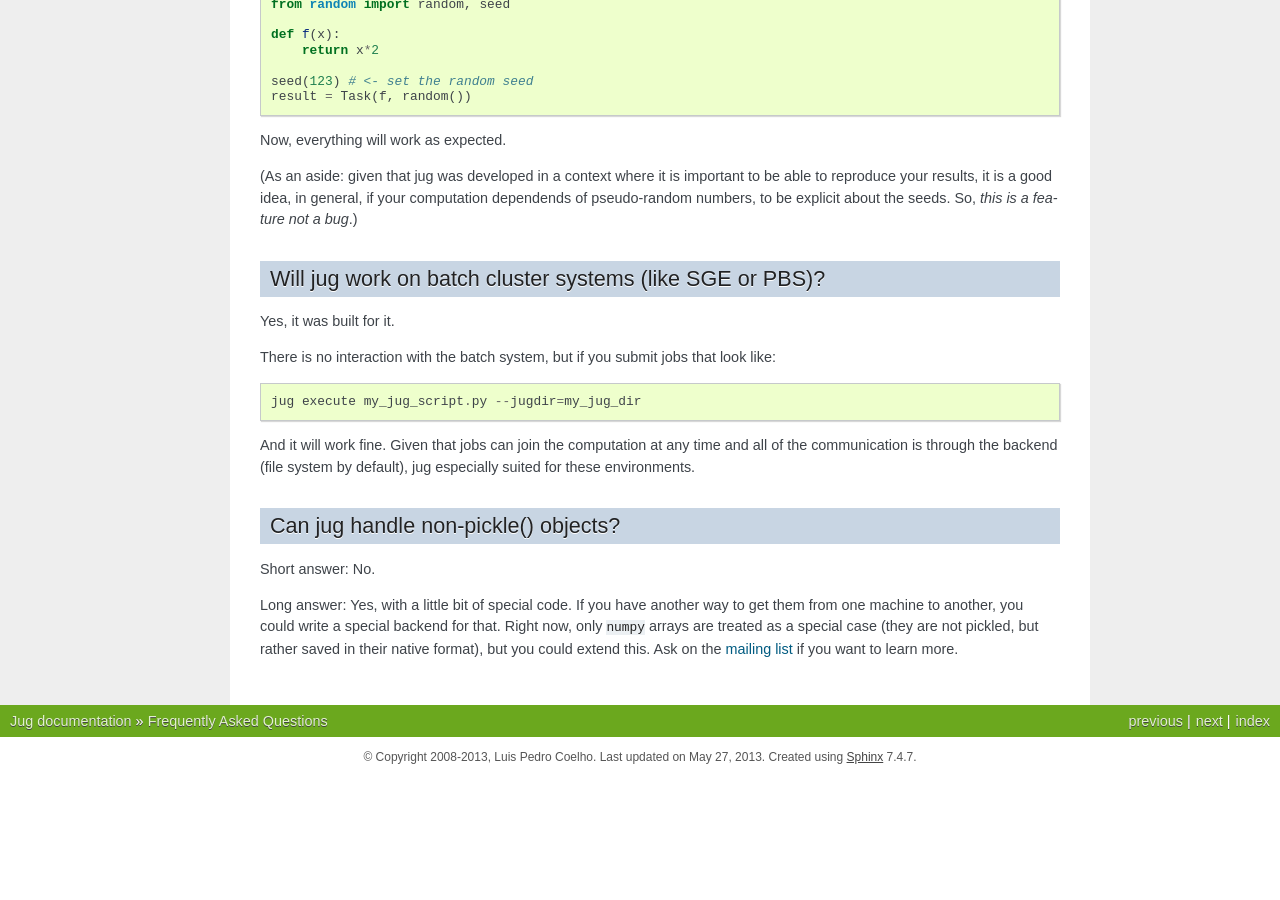
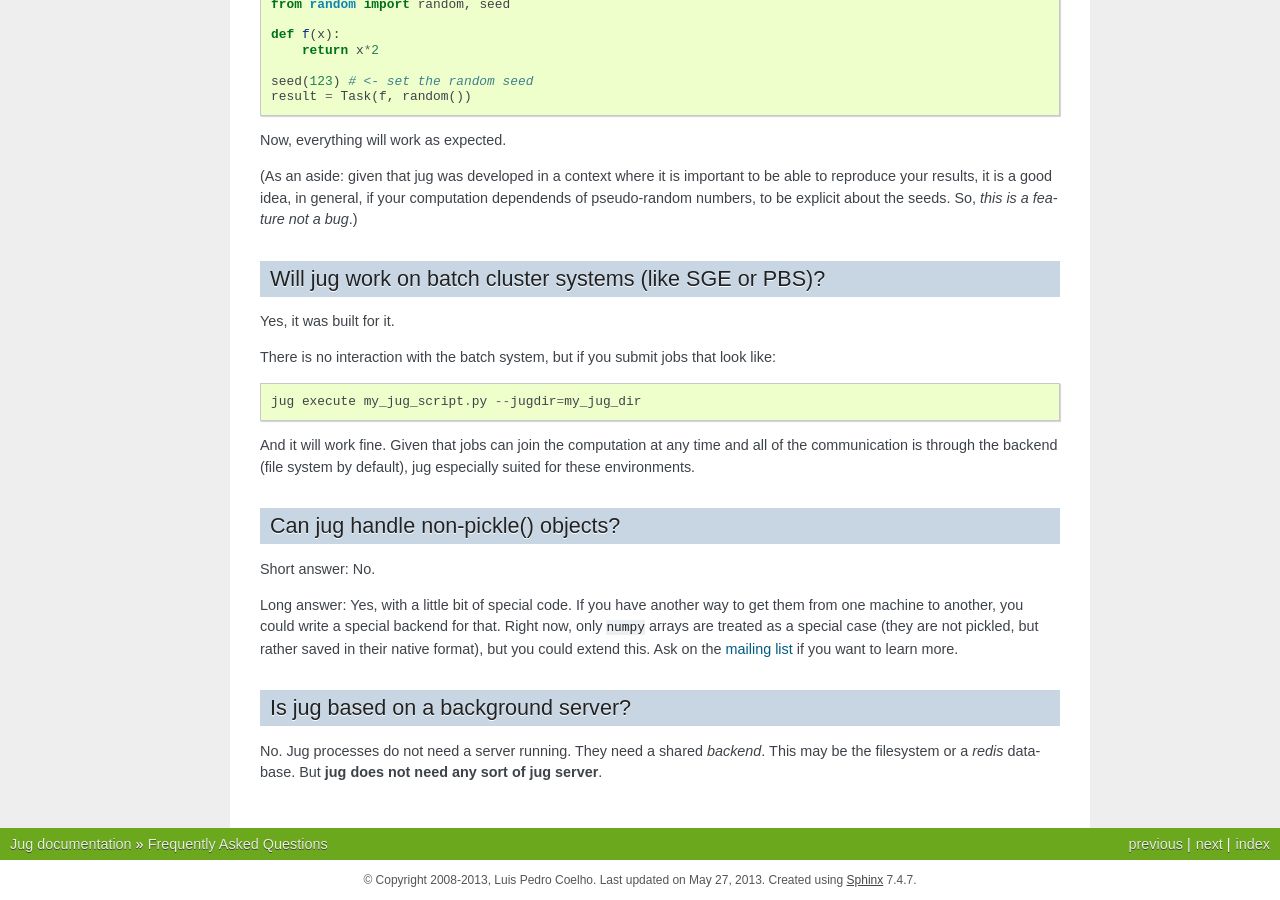
Before and after one commit to luispedro/jug, a Sphinx documentation site: the page built from docs/source/faq.rst, in a window 1280 px wide and 900 px high, scrolled down 685 px. Built offline with Sphinx 7.4.7, drawn with Linux system fonts in a browser that asks for light colours; formulas are drawn with MathJax 3; the version number could not be read and is left out; before the commit the page ends 1462 px from its top, so only the background shows below that; some of the changed text lies outside the part shown.

Commit message:
DOC People do ask me this

```diff
--- a/docs/source/faq.rst
+++ b/docs/source/faq.rst
@@ -76,3 +76,10 @@ that. Right now, only ``numpy`` arrays are treated as a special case (they are
 not pickled, but rather saved in their native format), but you could extend
 this. Ask on the `mailing list <http://groups.google.com/group/jug-users>`_ if
 you want to learn more.
+
+Is jug based on a background server?
+------------------------------------
+
+No. Jug processes do not need a server running. They need a shared *backend*.
+This may be the filesystem or a *redis* database. But **jug does not need any
+sort of jug server**.
```
